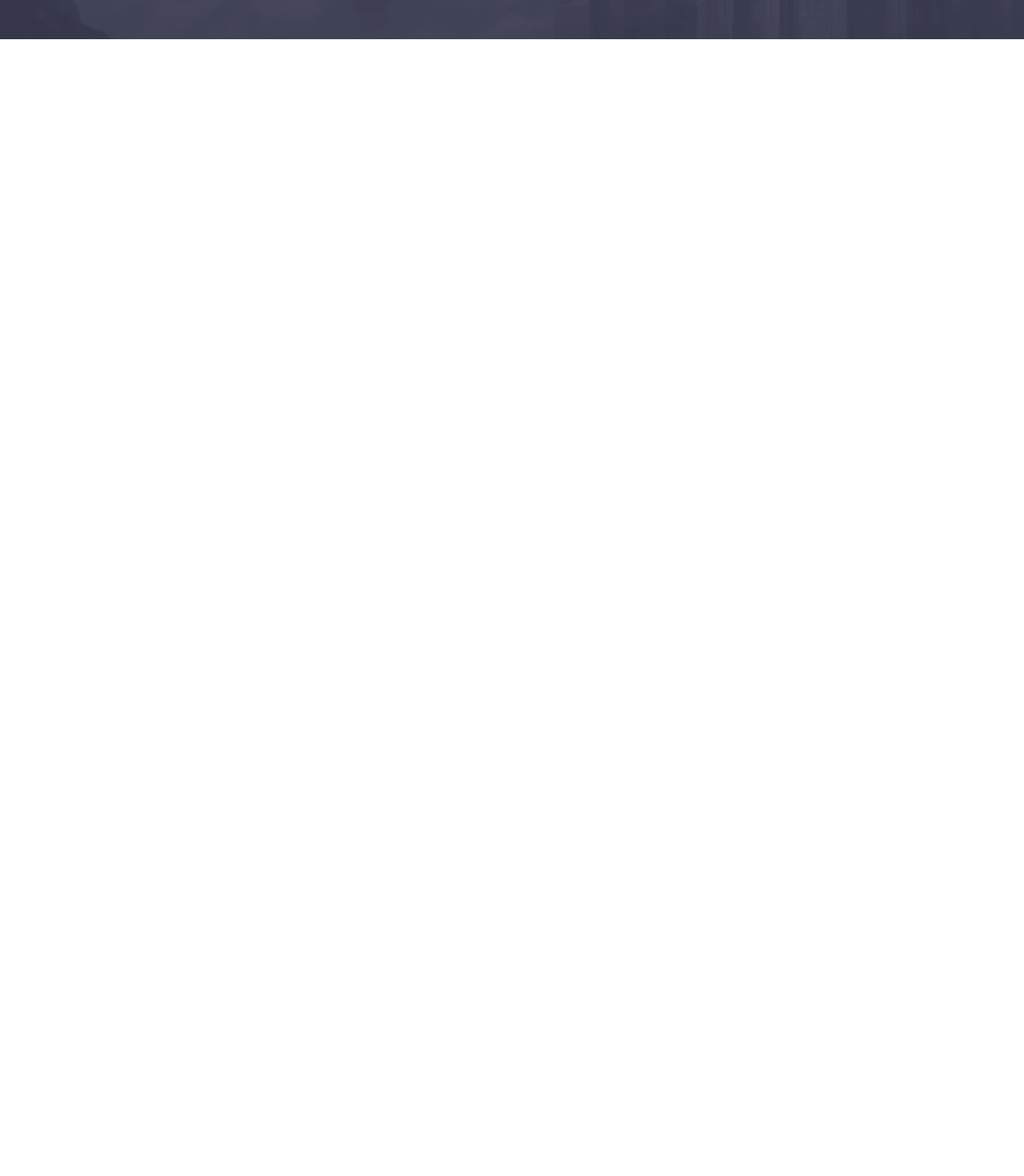
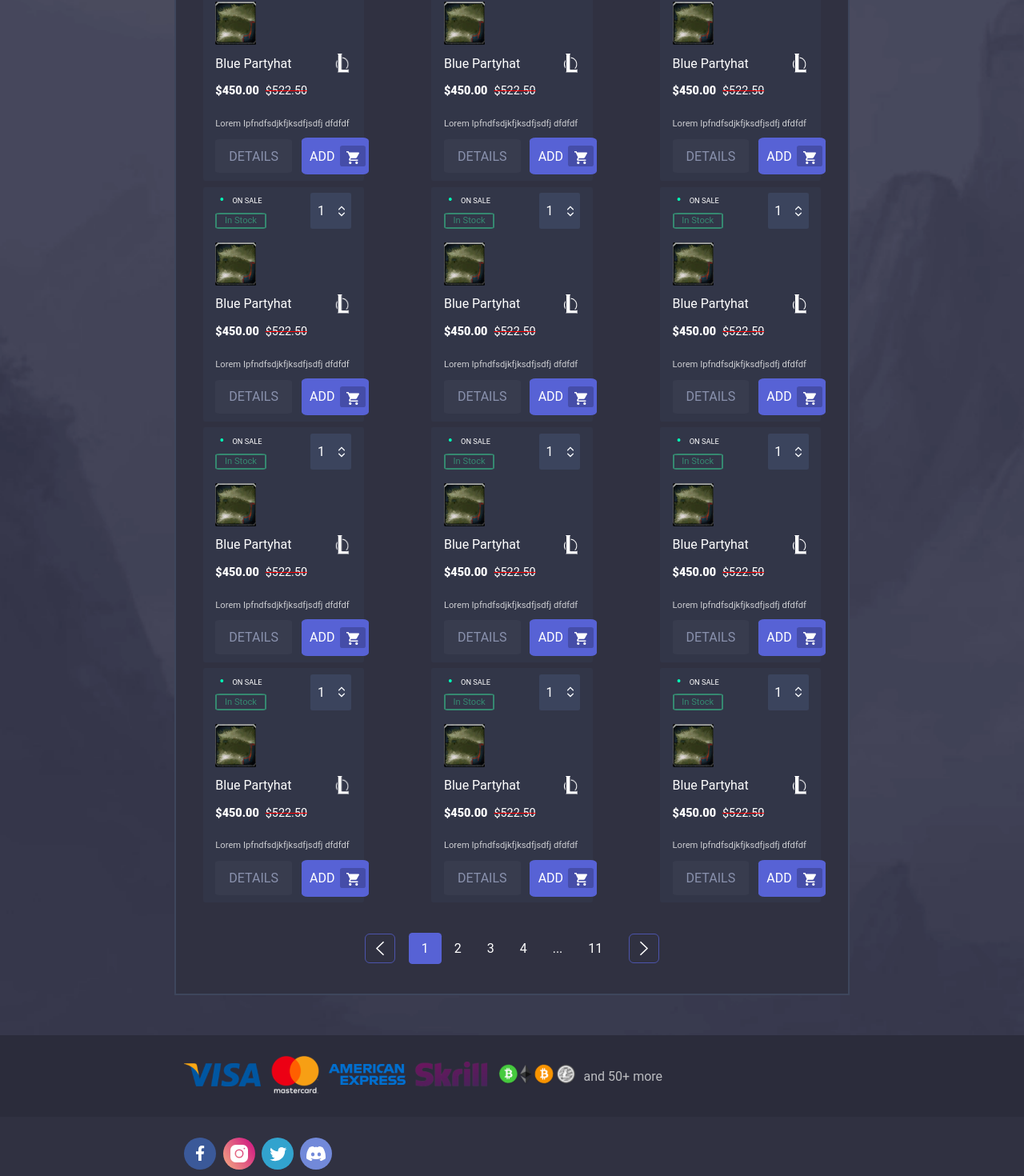
Before and after one commit to Softx0/FrontendChallenge, a React (Vite) app: page / in a window 1280 px wide. Shown: the part 751-2221 px from the top of the page at 80% size. Before the commit the page ends 800 px from the top, so only its background shows below. Built offline with nearby package versions, Linux system fonts and the light colour scheme.

Commit message:
feat: finish principal container and begin footer

```diff
--- a/src/components/Card/Card.css
+++ b/src/components/Card/Card.css
@@ -6,6 +6,12 @@
   padding: 1% 2% 1% 2%;
   border-radius: 1%;
   margin: 0.5% 0.5%;
+}
+
+.card:nth-child(5n) {
+  page-break-after: always;
+  break-after: always;
+  wrap-after: flex;
 }
 
 .container-one {
@@ -85,8 +91,8 @@
 }
 
 .icon-card {
-  height: 24%;
-  width: 24%;
+  height: 30%;
+  width: 30%;
 }
 
 .container-game {
@@ -105,8 +111,8 @@
 }
 
 .icon-game {
-  height: 10%;
-  width: 10%;
+  height: 14%;
+  width: 14%;
 }
 
 .container-amount {
--- /dev/null
+++ b/src/components/Pagination/Pagination.css
@@ -0,0 +1,48 @@
+.container-pagination {
+  display: flex;
+  flex-direction: row;
+  justify-content: center;
+  align-items: center;
+  margin: 4% 0 2% 0;
+}
+
+.container-numbers-pagination {
+  display: flex;
+  flex: 1;
+  flex-direction: row;
+  justify-content: space-evenly;
+  align-items: center;
+}
+
+.numer-pagination {
+  border-radius: 11%;
+  padding: 10px 16px 10px 16px;
+}
+
+.selected {
+  background-color: #5762d5;
+}
+
+.container-left-arrow {
+  display: flex;
+  justify-content: center;
+  align-items: center;
+  border: 1px solid #4c54ac;
+  padding: 0.6%;
+  margin-right: 2%;
+  border-radius: 16%;
+}
+
+.container-right-arrow {
+  display: flex;
+  justify-content: center;
+  align-items: center;
+  border: 1px solid #4c54ac;
+  padding: 0.6%;
+  margin-left: 2%;
+  border-radius: 16%;
+}
+
+.left-arrow {
+  width: 1.6rem;
+}
--- /dev/null
+++ b/src/components/Pagination/Pagination.tsx
@@ -0,0 +1,30 @@
+
+import ArrowLeftSVG from '../../assets/icons/arrow-left.svg';
+import ArrowRightSVG from '../../assets/icons/arrow-right.svg';
+import './Pagination.css'
+
+export const Pagination = () => {
+    return (
+        <div className='container-pagination'>
+            <div className='container-left-arrow'>
+                <img src={ArrowLeftSVG} className='left-arrow' />
+            </div>
+
+            <div>
+                <div className='container-numbers-pagination'>
+                    <span className='generic-text numer-pagination selected'>1</span>
+                    <span className='generic-text numer-pagination'>2</span>
+                    <span className='generic-text numer-pagination'>3</span>
+                    <span className='generic-text numer-pagination'>4</span>
+                    <span className='generic-text numer-pagination'>...</span>
+                    <span className='generic-text numer-pagination'>11</span>
+                </div>
+            </div>
+
+
+            <div className='container-right-arrow'>
+                <img src={ArrowRightSVG} className='left-arrow' />
+            </div>
+        </div>
+    )
+}
--- a/src/pages/CondimentumConsectetur/CondimentumConsectetur.tsx
+++ b/src/pages/CondimentumConsectetur/CondimentumConsectetur.tsx
@@ -6,14 +6,26 @@
 
 import './styles/CondimentumConsecteturStyles.css';
 import { Card } from '../../components/Card/Card';
+import { Pagination } from '../../components/Pagination/Pagination';
+
+import VisaSVG from '../../assets/icons/visa.svg';
+import MasterCardSVG from '../../assets/icons/mastercard.svg';
+import AMEXSVG from '../../assets/icons/amex.svg';
+import SkrillSVG from '../../assets/icons/skrill.svg';
+import CryptoSVG from '../../assets/icons/crypto.svg';
+
+import FacebookSVG from '../../assets/icons/facebook.svg';
+import InstagramSVG from '../../assets/icons/instagram.svg';
+import TwitterSVG from '../../assets/icons/twitter.svg';
+import DiscordSVG from '../../assets/icons/discord.svg';
 
 export const CondimentumConsectetur = () => {
     return (
+        <>
             <div className="condimentumConsectetur-background-container">
                 <NavBar />
 
-            {/* <div className='container'> */}
-
+                <div className='container'>
                     <div className=''>
                         <div className='title-condimentum-consectetur-container'>
                             <h1 className='title-condimentum-consectectur'>
@@ -26,6 +38,7 @@
 
                     <div className='principal-container'>
 
+                        <div className='container-main'>
                             <div className='sortby-result-row'>
 
                                 <div className='number-items'>
@@ -41,7 +54,9 @@
                                                 <span className='title-all'>Featured</span>
                                             </div>
                                         </div>
+                                        <div className='container-arrow-down'>
                                             <img src={AccordianArrowSVG} className='accordian-arrow-price' />
+                                        </div>
                                     </div>
                                 </div>
 
@@ -53,11 +68,74 @@
                                 <Card />
                                 <Card />
                                 <Card />
+                                <Card />
+                                <Card />
+                                <Card />
+                                <Card />
+                                <Card />
+                                <Card />
+                                <Card />
+                                <Card />
+                                <Card />
+                                <Card />
+                            </div>
+
+                            <Pagination />
+                        </div>
+
+                    </div>
                 </div>
 
 
             </div>
-            {/* </div> */}
+
+            <footer className='container-footer'>
+                <div className='container-icons'>
+                    <div className='container-visa-icon'>
+                        <img src={VisaSVG} className='visa-icon' />
                     </div>
+
+                    <div className='container-mastercard-icon'>
+                        <img src={MasterCardSVG} className='mastercard-icon' />
+                    </div>
+
+                    <div className='container-amex-icon'>
+                        <img src={AMEXSVG} className='amex-icon' />
+                    </div>
+
+                    <div className='container-skrill-icon'>
+                        <img src={SkrillSVG} className='skrill-icon' />
+                    </div>
+
+                    <div className='container-crypto-icon'>
+                        <img src={CryptoSVG} className='crypto-icon' />
+                    </div>
+
+                    <div className='container-label-icon'>
+                        <span className='generic-text-footer'>and 50+ more</span>
+                    </div>
+                </div>
+
+                <div className='container-social-media-icons'>
+                    <div className='container-facebook-icon'>
+                        <img src={FacebookSVG} className='facebook-icon' />
+                    </div>
+
+                    <div className='container-instagram-icon'>
+                        <img src={InstagramSVG} className='instagram-icon' />
+                    </div>
+
+                    <div className='container-twitter-icon'>
+                        <img src={TwitterSVG} className='twitter-icon' />
+                    </div>
+
+                    <div className='container-discord-icon'>
+                        <img src={DiscordSVG} className='discord-icon' />
+                    </div>
+
+
+                </div>
+            </footer>
+        </>
     )
 }
--- a/src/pages/CondimentumConsectetur/styles/CondimentumConsecteturStyles.css
+++ b/src/pages/CondimentumConsectetur/styles/CondimentumConsecteturStyles.css
@@ -1,7 +1,25 @@
-/* *{ border: 1px solid red; } */
+* {
+  /* border: 1px solid red; */
+}
 
 body {
   background-image: url("../../../assets/images/default.webp");
+  background-repeat: no-repeat;
+  background-size: cover;
+  margin: 0;
+}
+
+.condimentumConsectetur-background-container{
+  /* width: 100%; */
+}
+
+.container {
+  display: flex;
+  flex-direction: column;
+  justify-content: center;
+  align-items: stretch;
+  margin-left: 17%;
+  margin-right: 17%;
 }
 
 .title-condimentum-consectetur-container {
@@ -11,10 +29,8 @@
 
 .title-condimentum-consectectur {
   font-family: Roboto;
-  sans-serif: undefined;
-  font-size: 34px;
+  font-size: 2.5rem;
   font-weight: bold;
-  line-height: 72px;
   text-align: center;
   color: #ffffff;
 }
@@ -22,22 +38,24 @@
 .principal-container {
   display: flex;
   flex-direction: column;
-  margin-left: 2%;
   margin-top: 2%;
-  margin-right: 2%;
+  margin-bottom: 6%;
   padding-bottom: 20px;
   background-color: #303141;
   border: 2px solid #3e465c;
 }
 
+.container-main {
+  display: flex;
+  flex-direction: column;
+}
+
 .sortby-result-row {
   display: flex;
-  flex-direction: row;
-  margin-top: 2%;
-  margin-left: 4%;
-  margin-right: 4%;
   justify-content: space-between;
   align-items: center;
+  flex-direction: row;
+  margin: 2% 4% 0% 4%;
 }
 
 .number-items {
@@ -45,7 +63,6 @@
 }
 
 .container-dropdown {
-  padding: 16px;
   background: rgba(53, 58, 78, 0.5);
   border-radius: 2%;
   box-shadow: 0 4px 30px rgba(0, 0, 0, 0.1);
@@ -57,7 +74,14 @@
 }
 
 .container-sortby {
-  width: 100%;
+  display: flex;
+  justify-content: space-between;
+  width: fit-content;
+}
+
+.container-arrow-down {
+  padding: 0.5rem 0rem 0.5rem 0rem;
+  margin-left: 2.4rem;
 }
 
 .container-adjust {
@@ -73,7 +97,92 @@
 
 .container-card {
   margin-top: 2%;
+  margin-left: 3.6%;
+  margin-right: 3.6%;
   display: flex;
   flex-direction: row;
-  justify-content: space-evenly;
+  justify-content: space-between;
+  flex-flow: row wrap;
+  align-content: space-between;
 }
+
+/**/
+
+.container-footer{
+  /* background-color: red; */
+}
+
+.container-icons{
+  display: flex;
+  justify-content: flex-start;
+  align-items: center;
+  background-color: #2b2c3b;
+  padding: 2% 2% 2% 18%;
+}
+
+.container-social-media-icons{
+  display: flex;
+  justify-content: flex-start;
+  align-items: center;
+  background-color: #303141;
+  padding: 2% 2% 2% 18%;
+}
+
+.container-visa-icon{
+  margin-right: 1%;
+}
+
+.container-mastercard-icon{
+  margin-right: 1%;
+}
+
+.container-amex-icon{
+  margin-right: 1%;
+}
+
+.container-skrill-icon{
+  margin-right: 1%;
+}
+
+.container-crypto-icon{
+  margin-right: 1%;
+}
+
+.visa-icon {
+  width: 6rem;
+}
+
+.mastercard-icon {
+  width: 4rem;
+}
+
+.amex-icon {
+  width: 6rem;
+}
+
+.skrill-icon {
+  width: 6rem;
+}
+
+.crypto-icon {
+  width: 6rem;
+}
+
+.generic-text-footer {
+  font-family: Roboto;
+  sans-serif: undefined;
+  font-size: 1rem;
+  color: #bbbcc0;
+}
+
+.container-facebook-icon{
+  margin-right: 0.8%;
+}
+
+.container-instagram-icon{
+  margin-right: 0.8%;
+}
+
+.container-twitter-icon{
+  margin-right: 0.8%;
+}
```
Also changed, not shown: src/assets/icons/arrow-left.svg (added), src/assets/icons/arrow-right.svg (added). Lines whose indentation alone changed are shown as unchanged.
